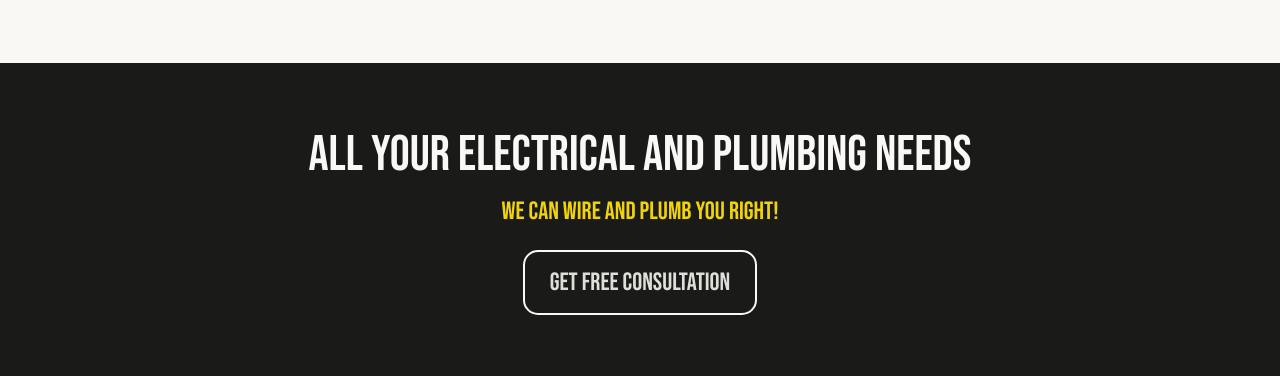
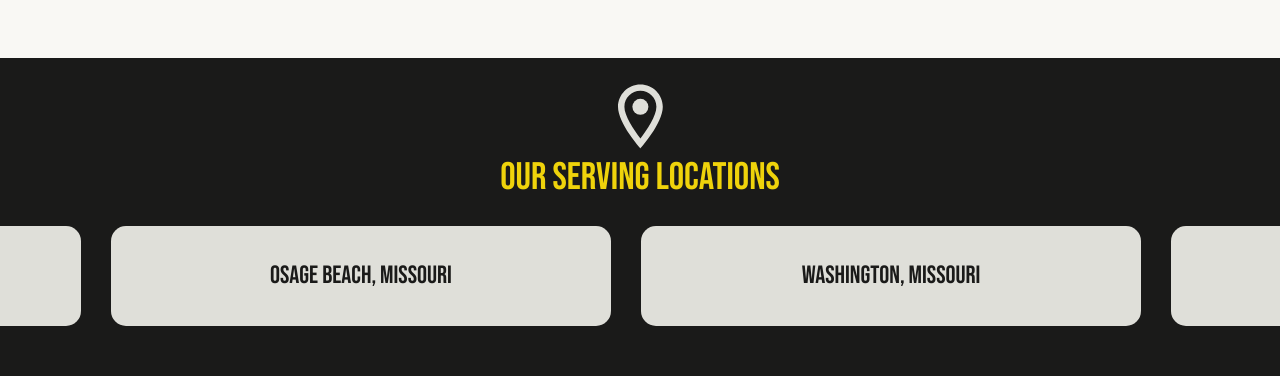
Before and after one commit to Harshamasina/Express24_Plumbing, a React (Vite) app: page / in a window 1280 px wide. Shown: the part 1628-2004 px from the top of the page. Built offline with nearby package versions, Linux system fonts and the light colour scheme.

Commit message:
added "location slider"

```diff
--- a/index.html
+++ b/index.html
@@ -14,7 +14,7 @@
         <meta property="og:image" content="https://cellix-bio-mis.s3.ap-south-1.amazonaws.com/portfolio/plumbing_logo.png">
         <meta name="image" content="https://cellix-bio-mis.s3.ap-south-1.amazonaws.com/portfolio/plumbing_logo.png"/>
         <meta name="description" content="Express 24 Hour Plumbing And Electrical, which serves in Eastern Missouri From Warrenton To Rolla. We can repair sewer line without breaking floor. We have high tech specialized equipment for the services we provide"/>
-        <meta name="keywords" content="Express 24 Plumbing and ELectrical Services, Plumbing Services, Electrical Services, Water and Flood Damage, Missouri, Rolla, Lebanon, Osage Beach, Washington, Warrensburg, Steelville, Owensville, Saint James, Leaks, Sewer Cleaning, Drain Line Pipe Serwer Line, Drain Line Repair, Hot Water Tanks, Water Line Repair, Electrical Box Breaker, Electrical Wiring" />
+        <meta name="keywords" content="Express 24 Plumbing and ELectrical Services, Plumbing Services, Electrical Services, Water and Flood Damage, Missouri, Plumbing and Electrical Services in Rolla, Plumbing and Electrical Services in Lebanon, Plumbing and Electrical Services in Osage Beach, Plumbing and Electrical Services in Washington, Plumbing and Electrical Services in Warrensburg, Plumbing and Electrical Services in Steelville, Plumbing and Electrical Services in Owensville, Plumbing and Electrical Services in Saint James, Plumbing and Electrical Services in Leaks, Sewer Cleaning, Drain Line Pipe Serwer Line, Drain Line Repair, Hot Water Tanks, Water Line Repair, Electrical Box Breaker, Electrical Wiring" />
         <meta name="theme-color" content="#EFD30B">
         <title>Express 24 Hour Plumbing And Electrical - Serving Eastern Missouri From Warrenton To Rolla</title>
         <link href="https://cdn.jsdelivr.net/npm/bootstrap@5.3.2/dist/css/bootstrap.min.css" rel="stylesheet" integrity="sha384-T3c6CoIi6uLrA9TneNEoa7RxnatzjcDSCmG1MXxSR1GAsXEV/Dwwykc2MPK8M2HN" crossorigin="anonymous">
--- a/src/App.css
+++ b/src/App.css
@@ -536,6 +536,18 @@ form{
     border: 2px solid #EFD30B;
 }
 
+.input_box input::placeholder{
+    color: #1A1A19;
+}
+
+.input_box textarea::placeholder{
+    color: #1A1A19;
+}
+
+.input_box select::placeholder{
+    color: #1A1A19;
+}
+
 .input_button{
     color: #1A1A19;
     background-color: #EFD30B;
@@ -654,7 +666,7 @@ form{
 }
 
 .section_info p {
-    font-size: 15px;
+    font-size: 20px;
     color: rgba(26, 26, 25, .8);
 }
 
@@ -902,8 +914,8 @@ form{
 }
 
 .home_info h2{
-    font-size: 25px;
-    margin-bottom: 1.5%;
+    font-size: 30px;
+    color: #EFD30B;
 }
 
 .home_info h4{
@@ -1042,7 +1054,7 @@ form{
 
 .testimonial_container{
     background: #1A1A19;
-    height: 650px;
+    height: 600px;
 }
 
 .testimonial_container h3{
@@ -1289,6 +1301,77 @@ form{
     color: #F9F8F4;
 }
 
+.location_slider_ribbon{
+    background: #1A1A19;
+}
+
+.location_slider_ribbon span {
+    font-size: 6vw;
+    display: flex;
+    align-items: center;
+    justify-content: center;
+    padding-top: 20px;
+    color: #DFDFD9;
+    transition: .3s ease-in-out;
+}
+
+.location_slider_ribbon h3{
+    text-align: center;
+    font-size: 3vw;
+    color: #EFD30B;
+}
+
+.locationSlider_container {
+    display: flex;
+    overflow: hidden;
+    margin-top: 2%;
+}
+
+.locationSlider_track {
+    display: flex;
+    animation: slideAnimation 25s linear infinite;
+}
+
+.locationSlider {
+    background: #DFDFD9;
+    height: 100px;
+    width: 500px;
+    margin: 0 15px;
+    border-radius: 15px;
+    /* transition: .6 ease; */
+    color: #1A1A19;
+}
+
+.locationSlider:hover{
+    background: #EFD30B;
+    color: #F9F8F4;
+    transform: scale(1.04);
+}
+
+.locationSlider a {
+    text-decoration: none;
+    color: inherit;
+    display: flex;
+    justify-content: center;
+    align-items: center;
+    height: 100%;
+}
+
+.locationSlider p {
+    margin: 0;
+    font-size: 25px;
+    font-weight: 500;
+    padding: 15px;
+    text-align: center;
+    width: 100%;
+}
+
+/* Keyframes for slide animation */
+@keyframes slideAnimation {
+    0% { transform: translateX(0); }
+	100% { transform: translateX(calc(-250px * 7))}
+}
+
 /* Media Queries */
 
 @media screen and (max-width: 600px){
@@ -1314,8 +1397,8 @@ form{
 
     .makeCall_icon{
         font-size: 1.5rem;
-        bottom: 3rem;
-        right: 2rem;
+        /* bottom: 3rem;
+        right: 2rem; */
     }
 
     .carousel_text h1{
@@ -1337,7 +1420,7 @@ form{
     }
 
     .home_slider > img{
-        width: 375px;
+        width: 350px;
         height: 200px;
     }
 
@@ -1351,7 +1434,7 @@ form{
     }
 
     .home_video video{
-        width: 375px;
+        width: 350px;
     }
 
     .home_video p{
@@ -1376,6 +1459,10 @@ form{
 
     .testimonial_icons{
         display: none;
+    }
+
+    .testimonial_card p{
+        text-align: center;
     }
 
     .slider_container{
@@ -1404,12 +1491,12 @@ form{
 
     .yellow_container{
         width: 95%;
-        height: 400px;
+        height: 500px;
     }
 
     .about_img img{
         width: 90%;
-        height: 350px;
+        height: 450px;
     }
 
     .about_right{
@@ -1518,6 +1605,32 @@ form{
     ::-webkit-scrollbar{
         display: none;
     }
+
+    .location_slider_ribbon span {
+        font-size: 6vh;
+        padding-bottom: 2%;
+    }
+
+    .locationSlider_track {
+        display: flex;
+        animation: slideAnimation 25s linear infinite;
+    }
+
+    .locationSlider_container{
+        margin-top: 5%;
+    }
+
+    .location_slider_ribbon h3{
+        font-size: 4vh;
+    }
+
+    .locationSlider{
+        width: 250px;
+    }
+
+    .locationSlider p{
+        font-size: 2.5vh;
+    }
 }
 
 @media screen and (max-width:768px) and (min-width:601px){
@@ -1650,4 +1763,25 @@ form{
         width: 60%;
         margin-left: 18%;
     }
-}
+
+    .location_slider_ribbon span {
+        font-size: 8vh;
+        padding-bottom: 2%;
+    }
+
+    .locationSlider_container{
+        margin-top: 5%;
+    }
+
+    .location_slider_ribbon h3{
+        font-size: 4vh;
+    }
+
+    .locationSlider{
+        width: 300px;
+    }
+
+    .locationSlider p{
+        font-size: 2.5vh;
+    }
+}
--- /dev/null
+++ b/src/components/LocationSlider.jsx
@@ -0,0 +1,31 @@
+import React from 'react';
+import { locations } from '../data/locations.json';
+import { MdOutlineLocationOn } from "react-icons/md";
+
+const locationSlider = () => {
+    return (
+        <>
+            <div className='location_slider_ribbon'>
+                <span><MdOutlineLocationOn /></span>
+                <h3 className='locations'>Our Serving Locations</h3>
+                <div className="locationSlider_container">
+                    <div className="locationSlider_track">
+                        {
+                            locations && locations.map((item, index) => {
+                                return(
+                                    <div className='locationSlider' key={index}>
+                                        <a href={`tel:${item.number_1}`}>
+                                            <p>{item.location}</p>
+                                        </a>
+                                    </div>
+                                )
+                            })
+                        }
+                    </div>
+                </div>
+            </div>
+        </>
+    )
+};
+
+export default locationSlider;
--- a/src/components/Navbar.jsx
+++ b/src/components/Navbar.jsx
@@ -1,14 +1,37 @@
 import React from 'react';
-import { Routes, Route, Link } from "react-router-dom";
+import { useEffect } from 'react';
+import { Routes, Route, Link, useLocation } from "react-router-dom";
 import Home from '../pages/Home';
 import About from '../pages/About';
 import Whyus from '../pages/Whyus';
 import Contact from '../pages/Contact';
 import Service from '../pages/Service';
 import Error404 from '../pages/Error404';
-import plumbing_logo from '../assets/plumbing_logo.png'
+import plumbing_logo from '../assets/plumbing_logo.png';
 
 const Navbar = () => {
+    const location = useLocation();
+
+    useEffect(() => {
+        const offcanvasLinks = document.querySelectorAll('#offcanvasNavbar .nav-link');
+        const offcanvasElement = document.getElementById('offcanvasNavbar');
+
+        const closeOffcanvas = () => {
+            const offcanvas = bootstrap.Offcanvas.getInstance(offcanvasElement);
+            offcanvas.hide();
+        };
+
+        offcanvasLinks.forEach(link => {
+            link.addEventListener('click', closeOffcanvas);
+        });
+
+        return () => {
+            offcanvasLinks.forEach(link => {
+                link.removeEventListener('click', closeOffcanvas);
+            });
+        };
+    }, [location]);
+
     return (
         <>
             <nav className="navbar navbar-expand-lg shadow-lg fixed-top">
--- a/src/components/Testimonials.jsx
+++ b/src/components/Testimonials.jsx
@@ -3,13 +3,10 @@ import Slider from 'react-slick';
 import "slick-carousel/slick/slick.css";
 import "slick-carousel/slick/slick-theme.css";
 import { clients } from "../data/clients.json";
-import Card from 'react-bootstrap/Card';
-import yellow_1 from '../assets/yellow_1.jpg';
 import { FaQuoteLeft } from "react-icons/fa";
 import { FaQuoteRight } from "react-icons/fa";
 
 const Testimonials = () => {
-    console.log(clients);
     var settings = {
         dots: true,
         fade: true,
--- a/src/pages/Home.jsx
+++ b/src/pages/Home.jsx
@@ -2,6 +2,7 @@ import HomeContent from "../components/HomeContent";
 import HomeSlider from "../components/HomeSlider";
 import ContactRibbon from '../components/ContactRibbon';
 import Testimonials from '../components/Testimonials';
+import LocationSlider from '../components/LocationSlider';
 import { Helmet } from 'react-helmet';
 
 const Home = () => {
@@ -14,6 +15,7 @@ const Home = () => {
             </Helmet>
             <HomeSlider />
             <HomeContent />
+            <LocationSlider />
             <ContactRibbon />
             <Testimonials />
         </>
```
Also changed, not shown: src/pages/Contact.jsx (+27 -11 lines).
